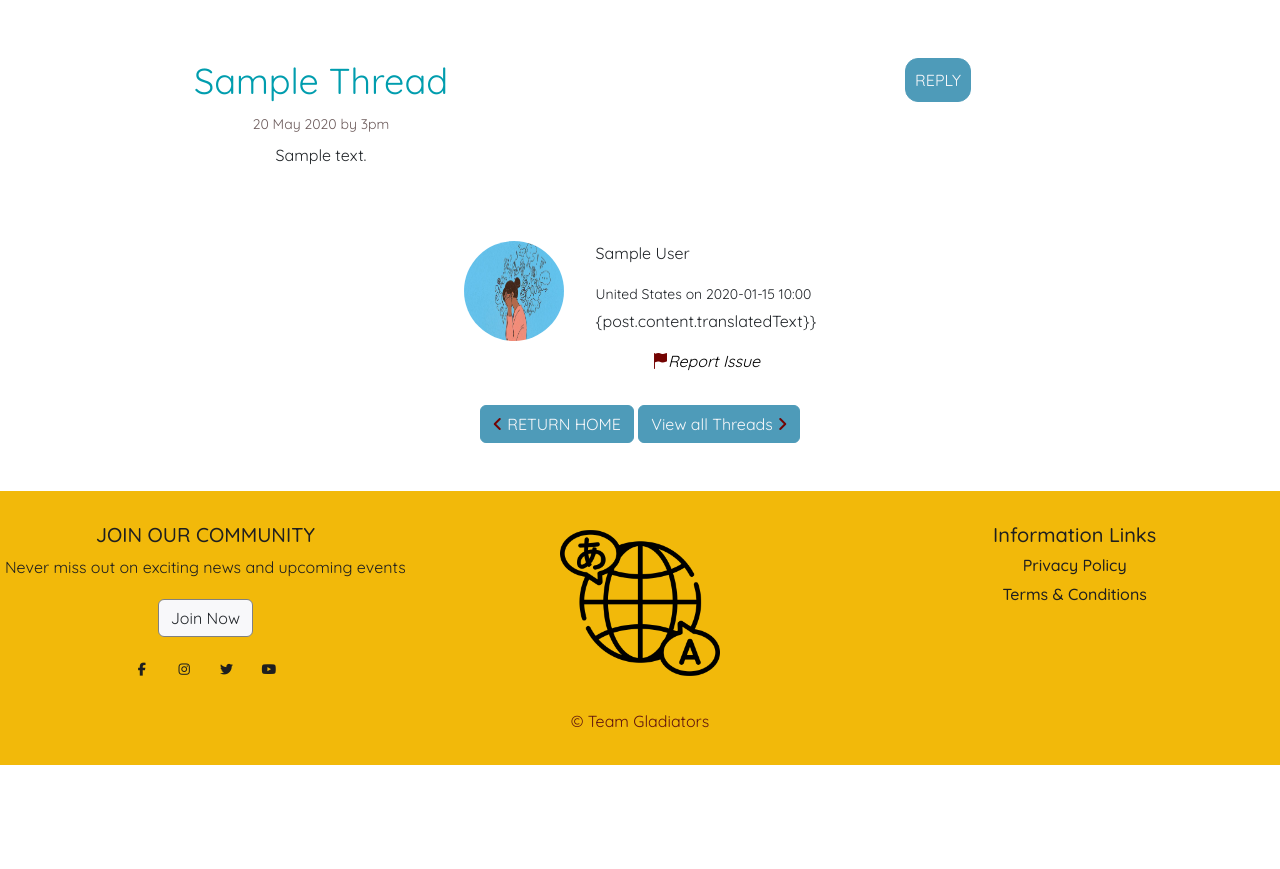
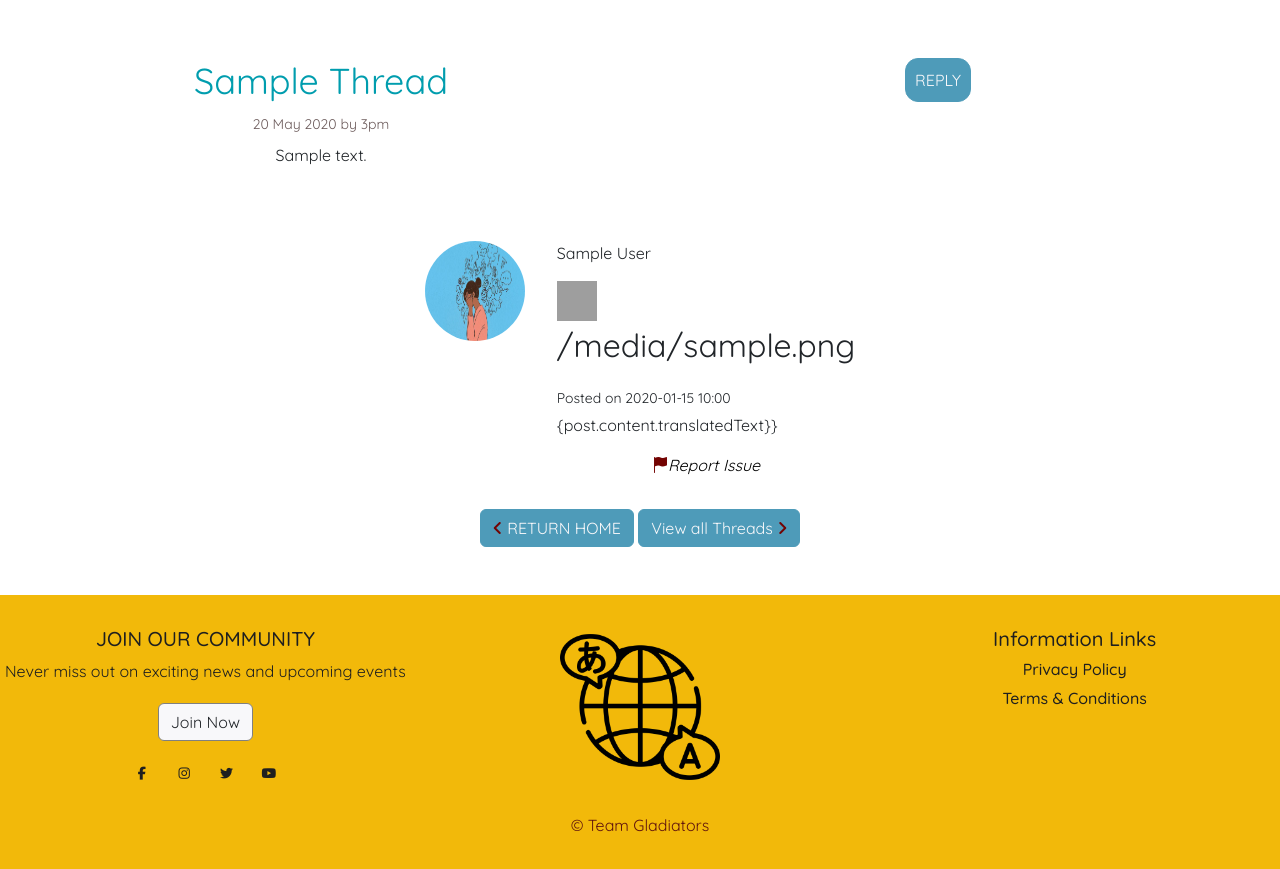
Before and after one commit to andrewdempsey2018/Found-In-Translation, a Flask app: page /thread in a window 1280 px wide. Shown: the part 86-955 px from the top of the page. Before the commit the page ends 851 px from the top, so only its background shows below. Run offline with Flask 2, Linux system fonts and the light colour scheme; the visitor is signed in with stand-in values (Sample User, id 1); a database or web service that is not in the repository returns one stand-in record (values such as "Sample title"); some libraries are stand-ins or nearby versions; grey boxes are pictures that could not be loaded.

Commit message:
Add(thread): dynamic lang display for post authors

```diff
--- a/app.py
+++ b/app.py
@@ -149,6 +149,7 @@ def thread():
     for t in translatedPosts:
         author = userDB.find_one({'username': t['author']})
         t['avatar'] = author['avatar']
+        t['lang'] = author['language']
 
     for post in translatedPosts:
         post['content'] = {'translatedText': "This is some example text. This is even more example text. And finally, the example ends"}
--- a/templates/thread.html
+++ b/templates/thread.html
@@ -61,7 +61,9 @@
                     </div>
                     <div class="post-media-body">
                        <p>{{post.author}}</p>
-                       <small>United States on
+                       <img id="symbol" src="https://unpkg.com/language-icons/icons/{{post.lang}}.svg" width="40" height="40" alt="">
+                       <p class="fs-2">{{ post.avatar }}</p>
+                       <small>Posted on
                             {% if post.posted_on %}
                                 {{ post.posted_on.strftime('%Y-%m-%d %H:%M') }}
                             {% endif %}
```
